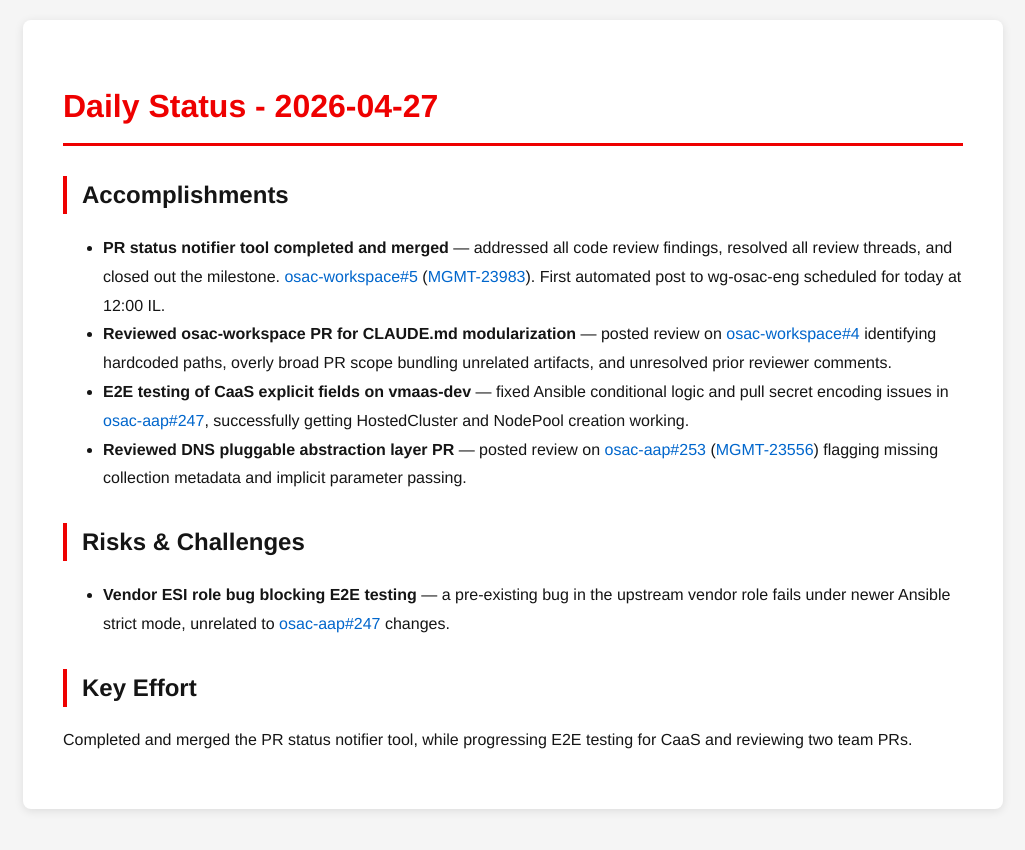
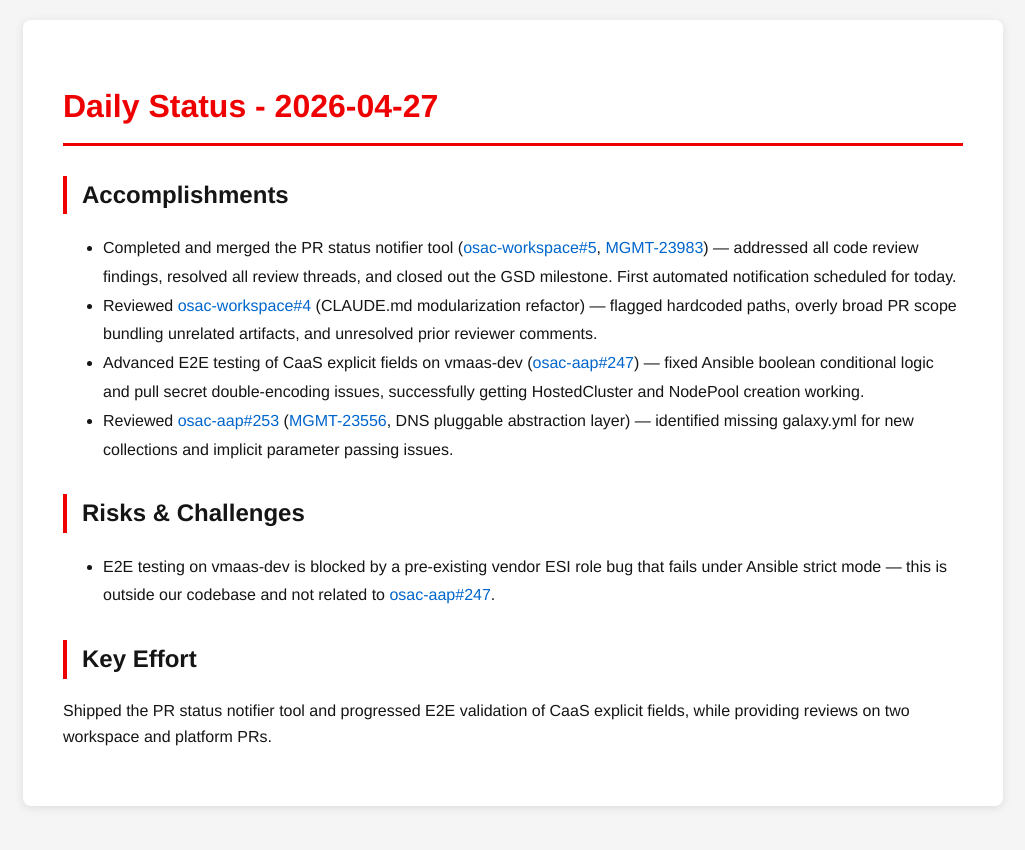
Before and after one commit to tzvatot/daily-status, a Jekyll site: the page built from 2026-04-27.md, in a window 1280 px wide. Shown: the top 850 px of the page, without its empty margins (127-1152 px from the left). Built offline with Jekyll 4.4.1, drawn with Linux system fonts in a browser that asks for light colours.

Commit message:
Daily status update - 2026-04-27

```diff
--- a/2026-04-27.md
+++ b/2026-04-27.md
@@ -7,13 +7,13 @@
 # Daily Status - 2026-04-27
 
 ## Accomplishments
-- **PR status notifier tool completed and merged** — addressed all code review findings, resolved all review threads, and closed out the milestone. [osac-workspace#5](https://github.com/osac-project/osac-workspace/pull/5) ([MGMT-23983](https://redhat.atlassian.net/browse/MGMT-23983)). First automated post to wg-osac-eng scheduled for today at 12:00 IL.
-- **Reviewed osac-workspace PR for CLAUDE.md modularization** — posted review on [osac-workspace#4](https://github.com/osac-project/osac-workspace/pull/4) identifying hardcoded paths, overly broad PR scope bundling unrelated artifacts, and unresolved prior reviewer comments.
-- **E2E testing of CaaS explicit fields on vmaas-dev** — fixed Ansible conditional logic and pull secret encoding issues in [osac-aap#247](https://github.com/osac-project/osac-aap/pull/247), successfully getting HostedCluster and NodePool creation working.
-- **Reviewed DNS pluggable abstraction layer PR** — posted review on [osac-aap#253](https://github.com/osac-project/osac-aap/pull/253) ([MGMT-23556](https://redhat.atlassian.net/browse/MGMT-23556)) flagging missing collection metadata and implicit parameter passing.
+- Completed and merged the PR status notifier tool ([osac-workspace#5](https://github.com/osac-project/osac-workspace/pull/5), [MGMT-23983](https://issues.redhat.com/browse/MGMT-23983)) — addressed all code review findings, resolved all review threads, and closed out the GSD milestone. First automated notification scheduled for today.
+- Reviewed [osac-workspace#4](https://github.com/osac-project/osac-workspace/pull/4) (CLAUDE.md modularization refactor) — flagged hardcoded paths, overly broad PR scope bundling unrelated artifacts, and unresolved prior reviewer comments.
+- Advanced E2E testing of CaaS explicit fields on vmaas-dev ([osac-aap#247](https://github.com/osac-project/osac-aap/pull/247)) — fixed Ansible boolean conditional logic and pull secret double-encoding issues, successfully getting HostedCluster and NodePool creation working.
+- Reviewed [osac-aap#253](https://github.com/osac-project/osac-aap/pull/253) ([MGMT-23556](https://issues.redhat.com/browse/MGMT-23556), DNS pluggable abstraction layer) — identified missing galaxy.yml for new collections and implicit parameter passing issues.
 
 ## Risks & Challenges
-- **Vendor ESI role bug blocking E2E testing** — a pre-existing bug in the upstream vendor role fails under newer Ansible strict mode, unrelated to [osac-aap#247](https://github.com/osac-project/osac-aap/pull/247) changes.
+- E2E testing on vmaas-dev is blocked by a pre-existing vendor ESI role bug that fails under Ansible strict mode — this is outside our codebase and not related to [osac-aap#247](https://github.com/osac-project/osac-aap/pull/247).
 
 ## Key Effort
-Completed and merged the PR status notifier tool, while progressing E2E testing for CaaS and reviewing two team PRs.
+Shipped the PR status notifier tool and progressed E2E validation of CaaS explicit fields, while providing reviews on two workspace and platform PRs.
```
